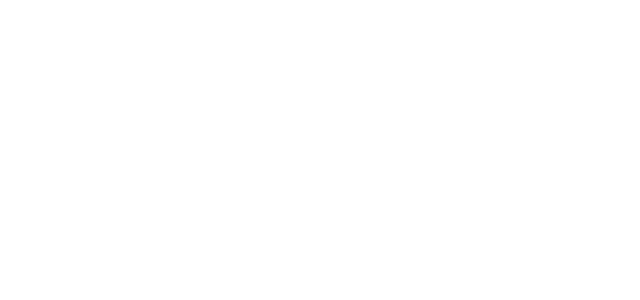
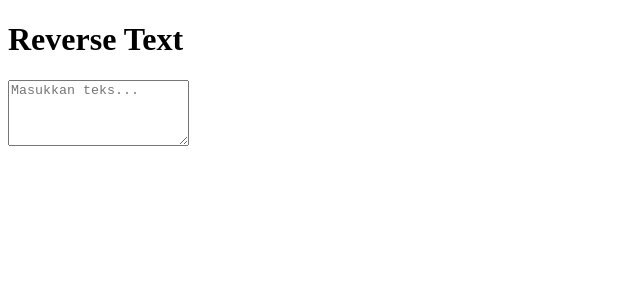
Before and after one commit to pejuangreceh5/text-tool-online-, a Next.js app: page /tools/reverse in a window 1280 px wide. Shown: the top 300 px of the page, without its empty margins (0-640 px from the left). Built offline with nearby package versions, Linux system fonts and the light colour scheme.

Commit message:
Update page.tsx

```diff
--- a/app/tools/reverse/page.tsx
+++ b/app/tools/reverse/page.tsx
@@ -1 +1,21 @@
-export default function ReverseTool() {/* Reverse text */}
+"use client";
+import { useState } from "react";
+
+export default function ReverseText() {
+  const [input, setInput] = useState("");
+  const reversed = input.split("").reverse().join("");
+
+  return (
+    <main className="p-6">
+      <h1 className="text-2xl font-bold mb-4">Reverse Text</h1>
+      <textarea
+        className="border p-2 rounded w-full mb-4"
+        rows={4}
+        value={input}
+        onChange={e => setInput(e.target.value)}
+        placeholder="Masukkan teks..."
+      />
+      <p className="bg-gray-100 dark:bg-gray-800 p-2 rounded">{reversed}</p>
+    </main>
+  );
+}
```
